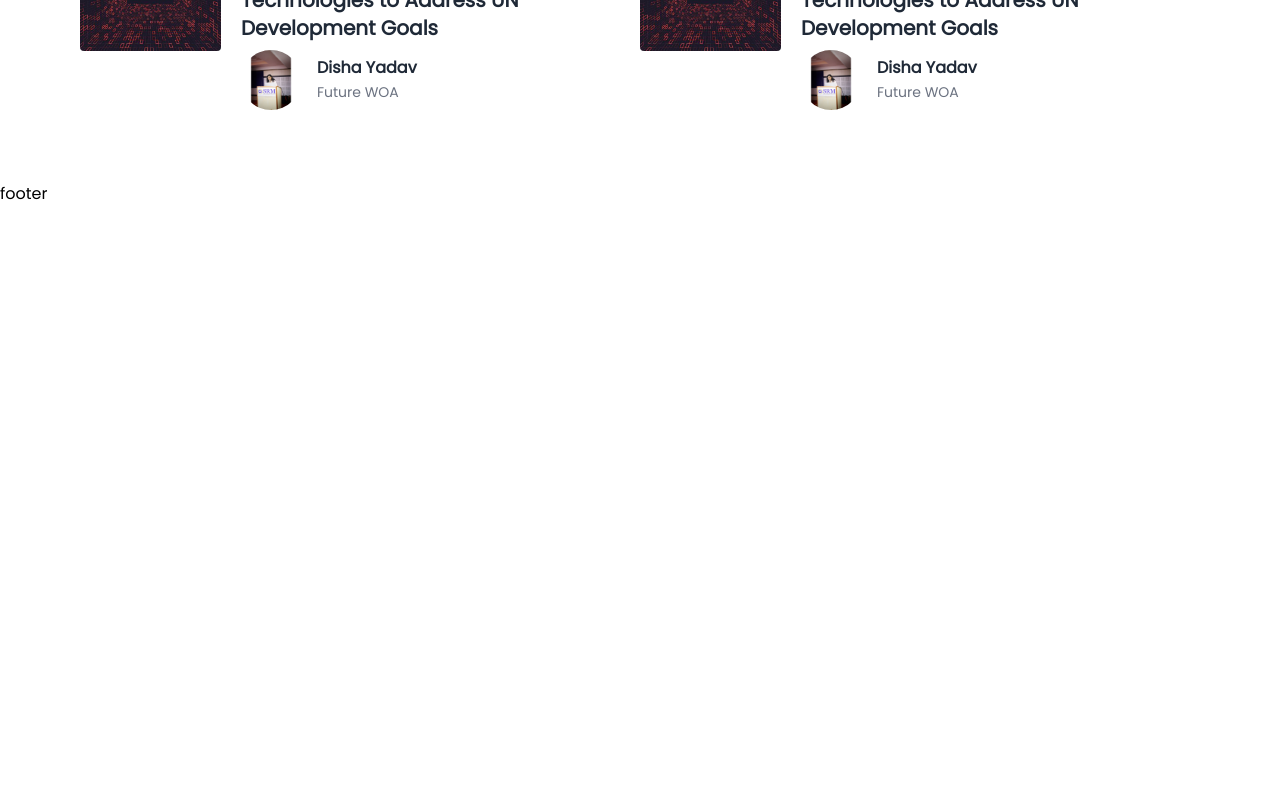
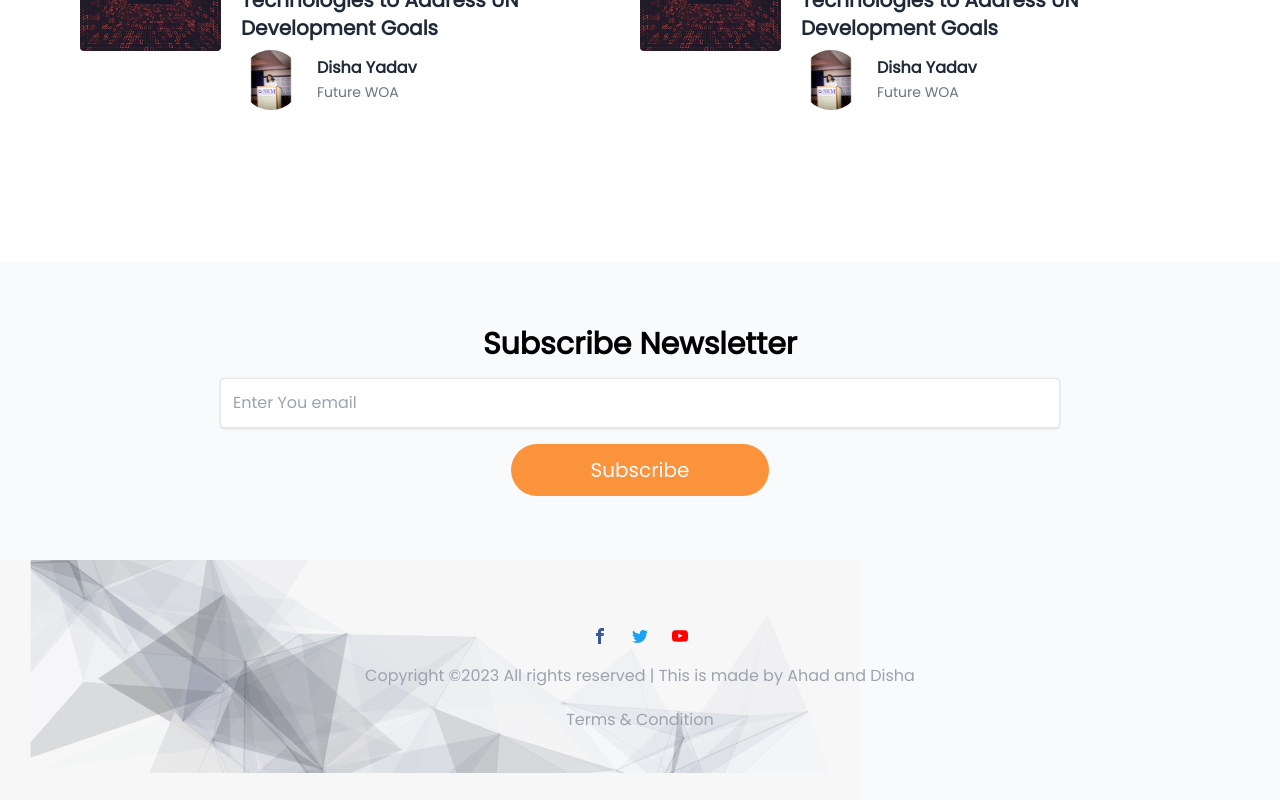
Before and after one commit to Ahad1317/DIAHBlogs_nextjs, a Next.js app: page / in a window 1280 px wide. Shown: the part 4800-5600 px from the top of the page. Before the commit the page ends 5006 px from the top, so only its background shows below. Built offline with nearby package versions, Linux system fonts and the light colour scheme.

Commit message:
:sparkles: footer added
git push -u origin main

```diff
--- /dev/null
+++ b/components/child/newsletter.js
@@ -0,0 +1,20 @@
+export default function newsletter(){
+    return(
+        <section className="bg-gray-50 mt-20">
+            <div className="container mx:auto md:px-20 py-16 text-center">
+                <h1 className="font-bold text-3xl">Subscribe Newsletter</h1>
+
+                <div className="py-4">
+                    <input type="text" className="shadow border rounded w-9/12 py-3 px-3
+                    text-gray-700 focus:outline-none focus:shadow-outline"
+                    placeholder="Enter You email"></input>
+                </div>
+
+                <button className="bg-orange-400 px-20 py-3 rounded-full text-gray-50 text-xl">
+                    Subscribe
+                </button>
+            </div>
+
+        </section>
+    )
+}
--- a/components/footer.js
+++ b/components/footer.js
@@ -1,7 +1,34 @@
-import React from 'react'
+import { ImFacebook, ImTwitter, ImYoutube } from "react-icons/im";
+import Link from 'next/link'
+import Newsletter from "./child/newsletter";
 
 export default function footer() {
-  return (
-    <div>footer</div>
+      const bg ={
+        backgroundImage: "url('/images/footer.png')",
+        backgroundRepeat: 'no-repeat',
+        backgroundPosition: "bottom left"
+      }
+      return (
+    <footer className="bg-gray-50" style={bg}>
+      <Newsletter></Newsletter>
+      <div className="container mx-auto flx justify-center py-12">
+        <div className="py-5">
+          <div className="flex gap-6 justify-center">
+          <Link href="/">
+                     <ImFacebook color = "#3b5998"/>
+                </Link>
+                <Link href="/">
+                     <ImTwitter color = "#1DA1F2"/>
+                </Link>
+                <Link href="/">
+                     <ImYoutube color = "#FF0000"/>
+                </Link>
+          </div>
+
+          <p className="py-5 text-gray-400 text-center">Copyright ©2023 All rights reserved | This is made by Ahad and Disha</p>
+          <p className="text-gray-400 text-center">Terms & Condition</p>
+          </div>
+      </div>
+    </footer>
   )
 }
```
Also changed, not shown: public/images/footer.png (added).
